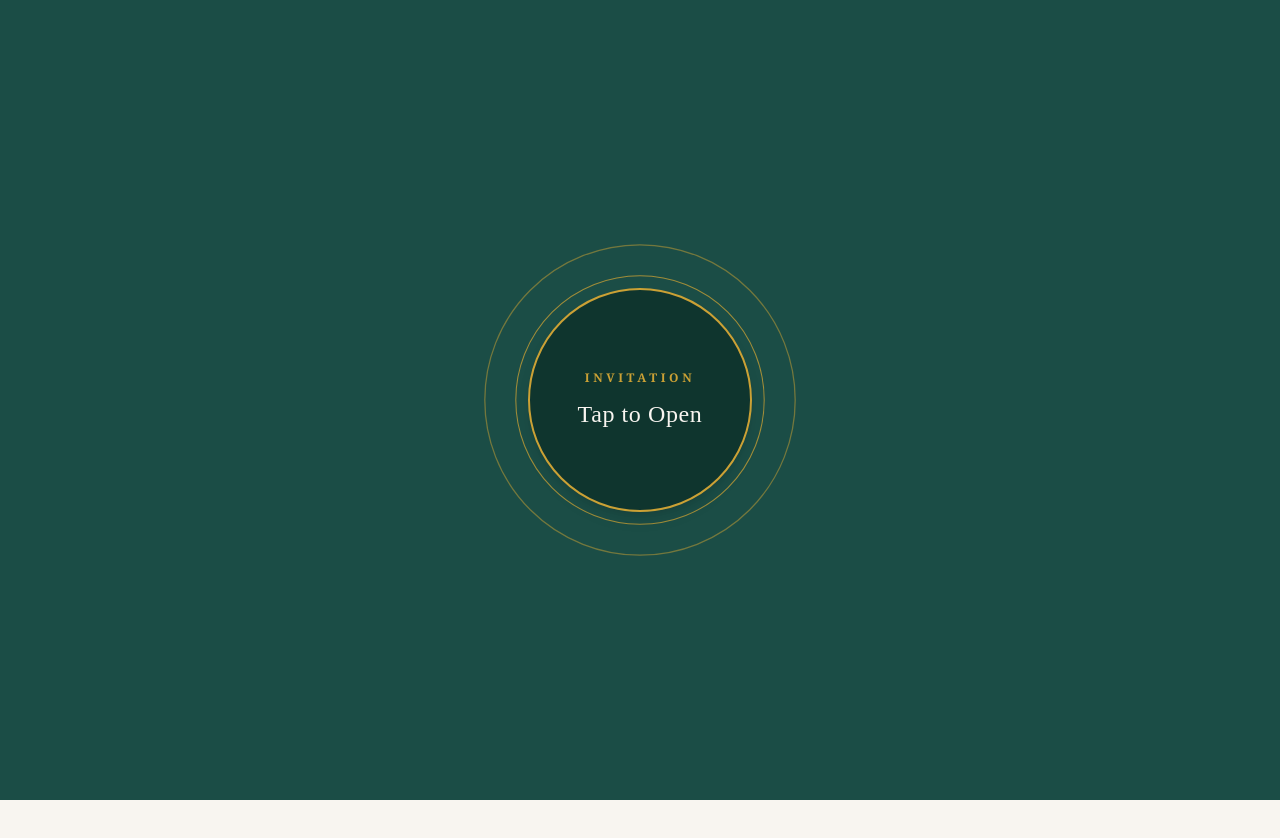
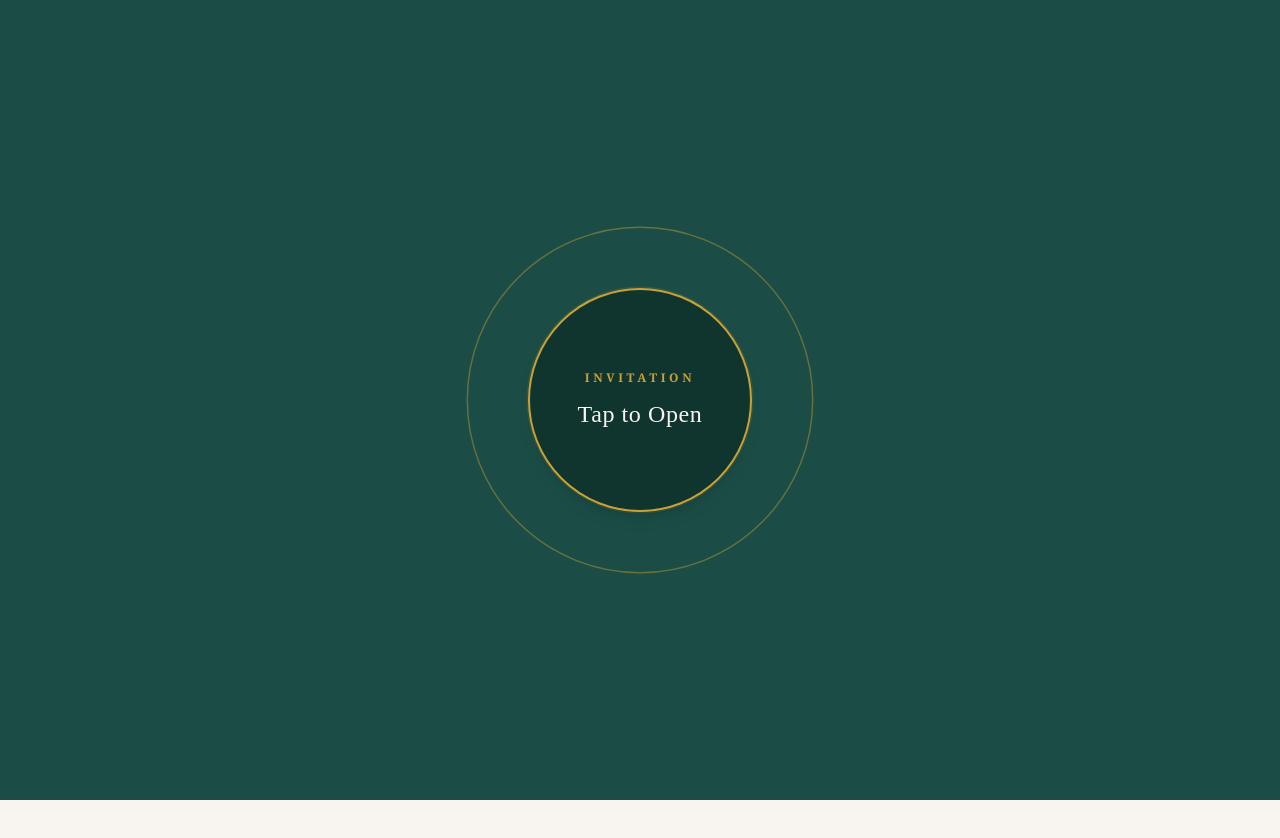
Before and after one commit to SangikGhosh/wedding, a Next.js app: page / in a window 1280 px wide. Shown: the top 838 px of the page. Built offline with nearby package versions, Linux system fonts and the light colour scheme; a web font is replaced by a local one.

Commit message:
Enhanced wedding loader animation: adjusted scaling, opacity, duration, and easing for smoother and more romantic pacing.

```diff
--- a/components/wedding/loader.tsx
+++ b/components/wedding/loader.tsx
@@ -76,13 +76,13 @@ export function Loader({ onComplete }: LoaderProps) {
                   <motion.div
                       className="absolute rounded-full border border-[#CBA135] z-0"
                       animate={{
-                        scale: [1, 1.4, 1.8],
-                        opacity: [0.8, 0.4, 0],
+                        scale: [0.8, 1.3, 1.8], // Starts smaller (hidden behind the main circle)
+                        opacity: [0, 0.6, 0],   // Fades in smoothly, then fades out
                       }}
                       transition={{
-                        duration: 2,
+                        duration: 3,            // Slower, more romantic pacing
                         repeat: Infinity,
-                        ease: "easeOut",
+                        ease: "easeInOut",
                       }}
                       style={{
                         width: "240px",
@@ -94,14 +94,14 @@ export function Loader({ onComplete }: LoaderProps) {
                   <motion.div
                       className="absolute rounded-full border border-[#CBA135] z-0"
                       animate={{
-                        scale: [1, 1.4, 1.8],
-                        opacity: [0.8, 0.4, 0],
+                        scale: [0.8, 1.3, 1.8],
+                        opacity: [0, 0.6, 0],
                       }}
                       transition={{
-                        duration: 2,
+                        duration: 3,
                         repeat: Infinity,
-                        ease: "easeOut",
-                        delay: 0.5,
+                        ease: "easeInOut",
+                        delay: 1.5,             // Exactly half the duration for a perfect rhythm
                       }}
                       style={{
                         width: "240px",
```
